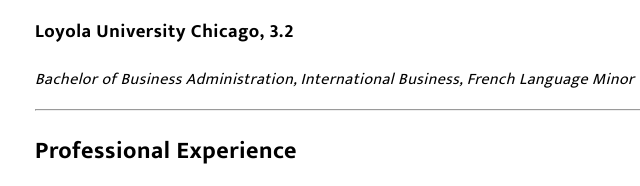
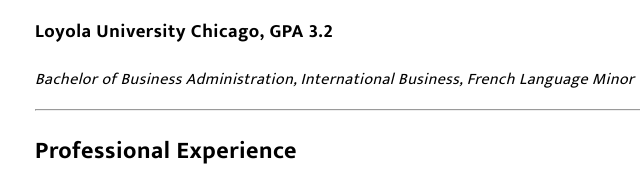
Before and after one commit to rbrantley0414/rbrantley0414.github.io, a plain HTML site: page resume.html in a window 1280 px wide. Shown: the part 532-718 px from the top of the page, 157-797 px from the left. Drawn offline with nearby package versions, Linux system fonts and the light colour scheme.

Commit message:
Update resume.html

```diff
--- a/resume.html
+++ b/resume.html
@@ -63,7 +63,7 @@
                 <li>Web Design, Certificte of Completion</li>
                 <li>Full Stack Developer, Certificate of Completion</li>
             </ul>
-        <h3>Loyola University Chicago, 3.2<span class="align-right">Chicago, IL</span></h3>
+        <h3>Loyola University Chicago, GPA 3.2<span class="align-right">Chicago, IL</span></h3>
         <p><i>Bachelor of Business Administration, International Business, French Language Minor</i></p>
 
         <hr>
```
